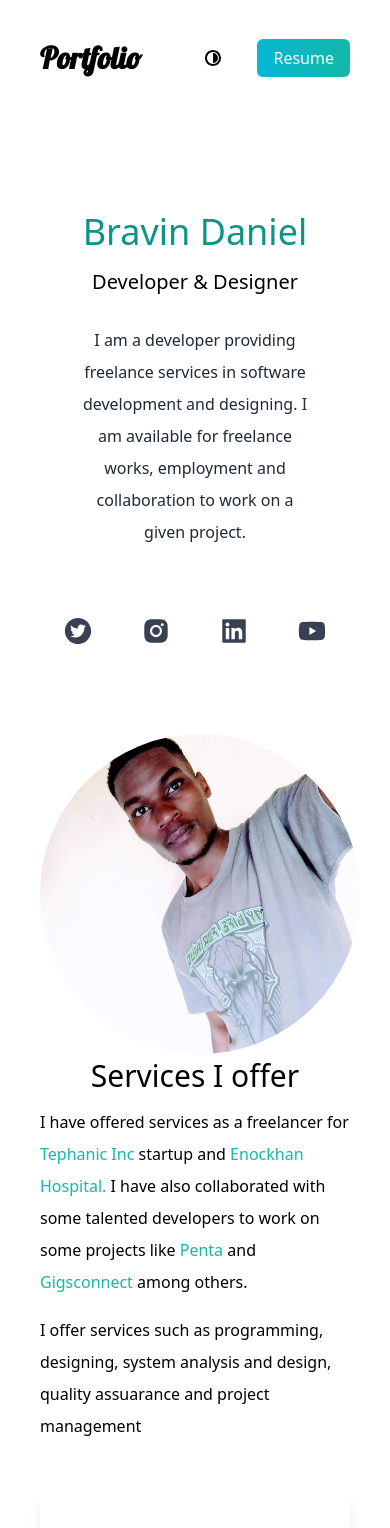
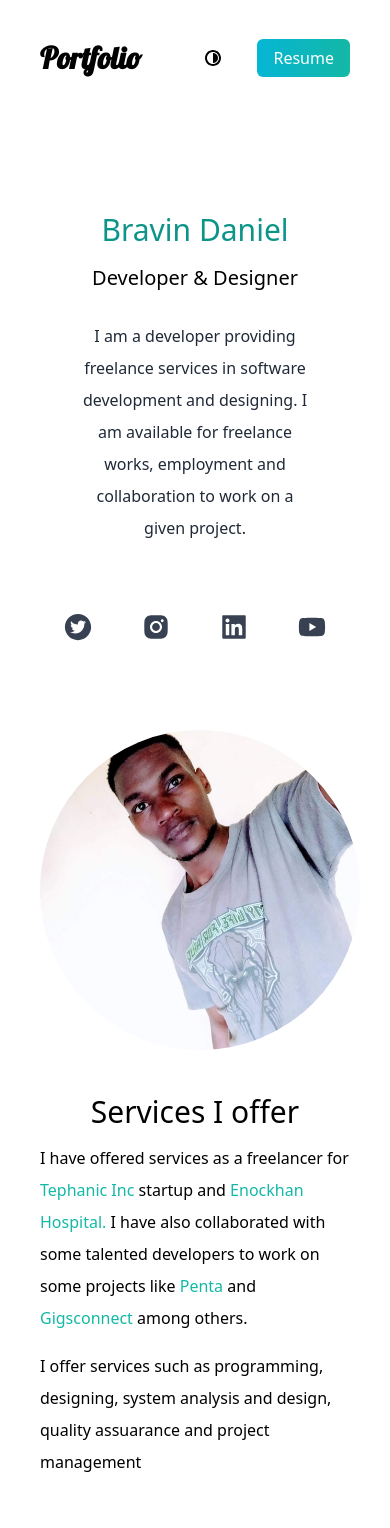
Before and after one commit to bravindan/profile, a React (Create React App) app: page / in a window 390 px wide. Shown: the top 1528 px of the page. Built offline with nearby package versions, Linux system fonts and the light colour scheme; grey boxes are pictures that could not be loaded.

Commit message:
small screen disply

```diff
--- a/src/App.js
+++ b/src/App.js
@@ -43,7 +43,7 @@ function App() {
             </ul>
           </nav>
           <div className="p-10 text-center">
-            <h2 className="py-2 text-4xl font-medium text-teal-600 md:text-6xl ">
+            <h2 className="py-2 text-3xl font-medium text-teal-600 md:text-6xl ">
               Bravin Daniel
             </h2>
             <h3 className="py-2 text-xl md:text-3xl dark:text-gray-400">
@@ -82,7 +82,7 @@ function App() {
           </div>
         </section>
         <section>
-          <div>
+          <div className="py-10">
             <h3 className="py-1 text-3xl text-center mx-auto dark:text-gray-400">
               Services I offer
             </h3>
@@ -157,6 +157,7 @@ function App() {
                 width={100}
                 height={100}
               />
+              {/* MODIFY: */}
               <h3 className="py-1 pt-8 pb-2 text-lg font-medium">Expertise</h3>
               <p className="py-2">
                 I have skills in web development, UI/UX design and MySQL
```
